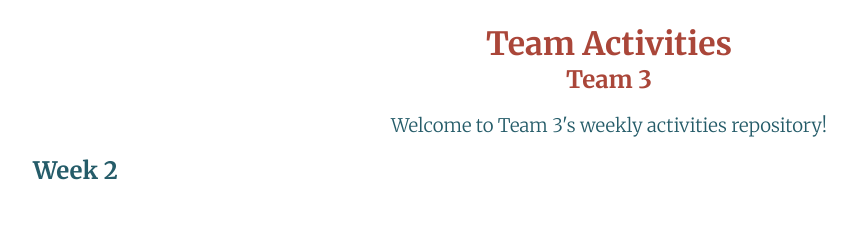
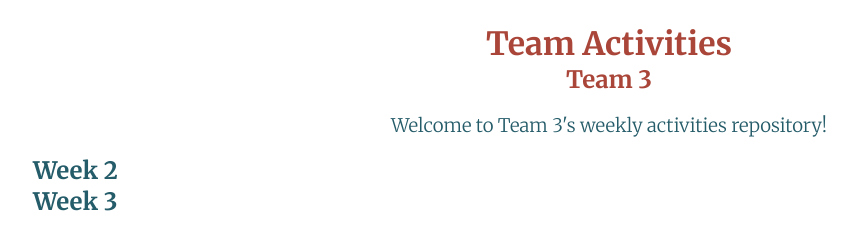
Before and after one commit to nancinewell/wdd330team3, a plain HTML site: page index.html in a window 1280 px wide. Shown: the whole page, without its empty margins (31-888 px from the left). Drawn offline with Linux system fonts and the light colour scheme.

Commit message:
Update index.html
added week3

```diff
--- a/index.html
+++ b/index.html
@@ -28,6 +28,7 @@
 			<nav>
 				<ul>
 					<li><a href="week2.html">Week 2</a></li>
+					<li><a href="week3.html">Week 3</a></li>
 				</ul>
 			</nav>
 		</main>
```
